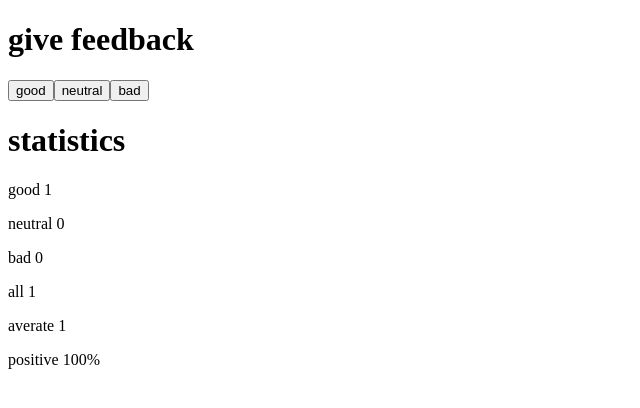
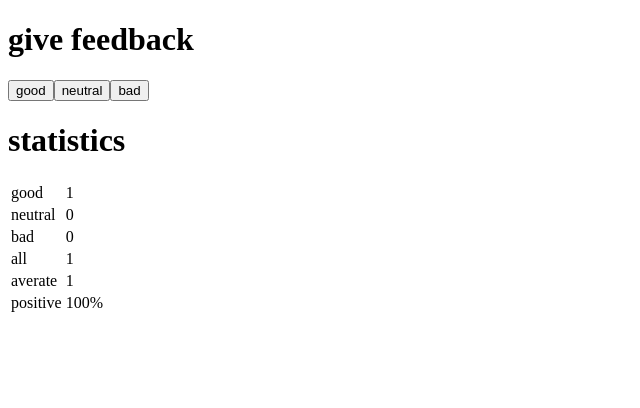
Before and after one commit to iR150463/FullStackOpen2022, a React (Create React App) app in the folder part1/1-6/: page / in a window 1280 px wide. Both pictures are taken after a click on the button "good". Shown: the top 408 px of the page, without its empty margins (0-640 px from the left). Built offline with nearby package versions, Linux system fonts and the light colour scheme.

Commit message:
Completed 1.11

```diff
--- a/part1/1-6/src/App.js
+++ b/part1/1-6/src/App.js
@@ -2,7 +2,10 @@
 
 const StatisticLine = ({text, value}) => {
   return (
-    <p>{text} {value}</p>
+    <tr>
+      <td>{text}</td>
+      <td>{value}</td>
+    </tr>
   )
 }
 
@@ -22,12 +25,16 @@
   return (
     <div id="statisticsDiv">
       <h1>statistics</h1>
+      <table>
+        <tbody>
           <StatisticLine text="good" value={goodFb} />
           <StatisticLine text="neutral" value={neuFb} />
           <StatisticLine text="bad" value={badFb} />
           <StatisticLine text="all" value={allFb} />
           <StatisticLine text="averate" value={(goodFb - badFb) / allFb} />
           <StatisticLine text="positive" value={`${100 * goodFb / allFb}%`} />
+        </tbody>
+      </table>
     </div>
   )
 }
```
Lines whose indentation alone changed are shown as unchanged.
